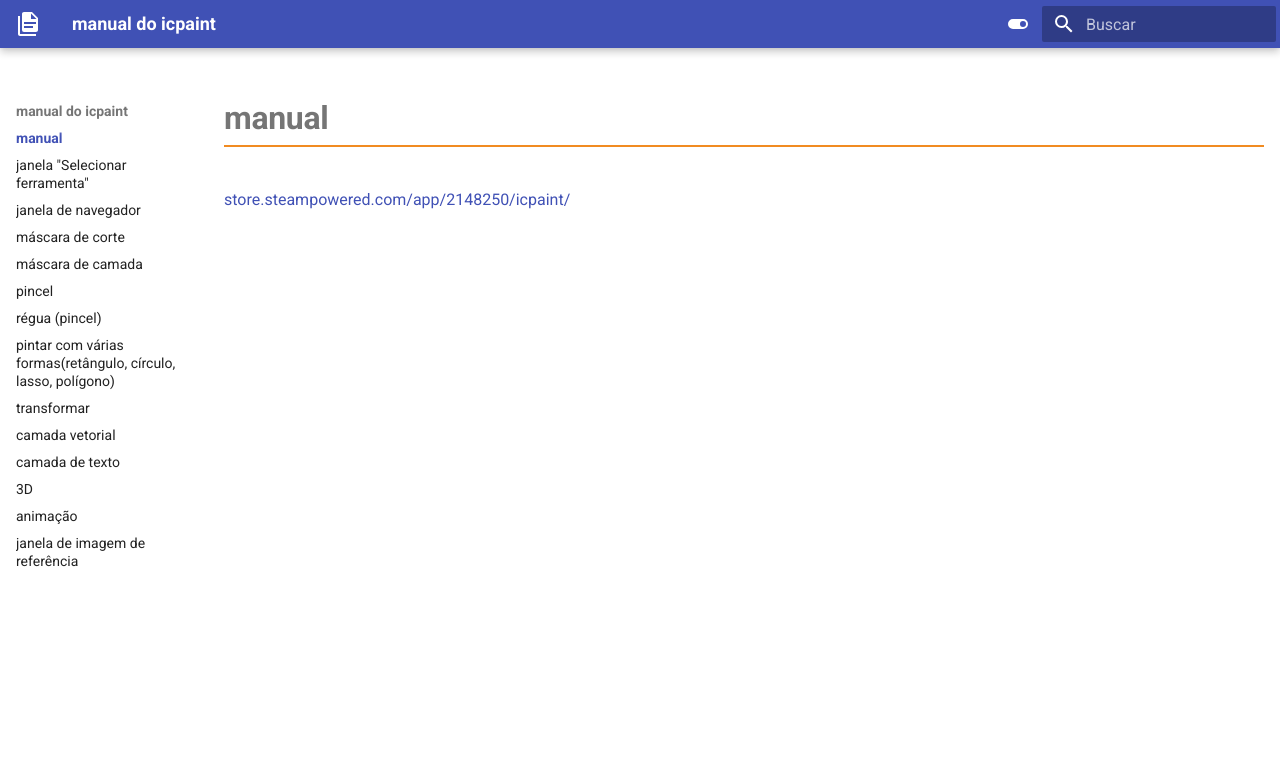
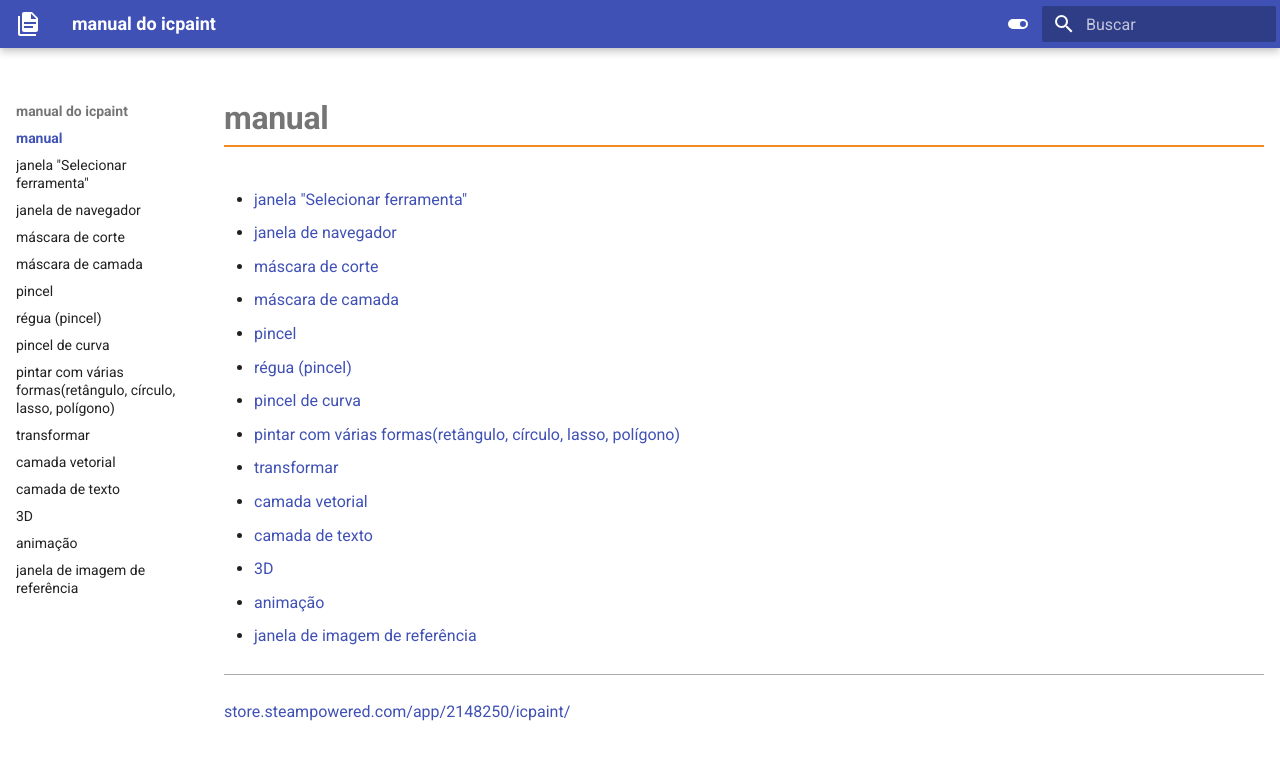
Before and after one commit to TomoyukiMizuma/icpaint_manual_pt, an MkDocs documentation site: the page built from docs/index.md, in a window 1280 px wide. Shown: the top 760 px of the page. Built offline with MkDocs 1.6.1 and Material for MkDocs 9.7.7, drawn with Linux system fonts in a browser that asks for light colours.

Commit message:
curve brush

```diff
--- a/docs/index.md
+++ b/docs/index.md
@@ -3,4 +3,21 @@
   - toc
 ---
 
+* [janela "Selecionar ferramenta"](select_tool_window.md)
+* [janela de navegador](navigator_window.md)
+* [máscara de corte](clipping_mask.md)
+* [máscara de camada](layer_mask.md)
+* [pincel](brush.md)
+* [régua (pincel)](ruler_brush.md)
+* [pincel de curva](curve_brush.md)
+* [pintar com várias formas(retângulo, círculo, lasso, polígono)](paint_with_shapes.md)
+* [transformar](transform.md)
+* [camada vetorial](vector_layer.md)
+* [camada de texto](text_layer.md)
+* [3D](3D.md)
+* [animação](animation.md)
+* [janela de imagem de referência](reference_image.md)
+
+---
+
 [store.steampowered.com/app/2148250/icpaint/](https://store.steampowered.com/app/2148250/icpaint/)
--- a/mkdocs.yml
+++ b/mkdocs.yml
@@ -246,6 +246,7 @@
   - máscara de camada:               layer_mask.md
   - pincel:                          brush.md
   - régua (pincel):                  ruler_brush.md
+  - pincel de curva:                 curve_brush.md
   - pintar com várias formas(retângulo, círculo, lasso, polígono): paint_with_shapes.md
   - transformar:                     transform.md
   - camada vetorial:                 vector_layer.md
```
Also changed, not shown: docs/curve_brush.md (added, +110 -0 lines), docs/image/curve_brush_airbrush.png (added), docs/image/curve_brush_circle_img.png (added), docs/image/curve_brush_fur.png (added), docs/image/curve_brush_lighting_line.png (added), docs/image/curve_brush_splatter.png (added), docs/image/curve_brush_star.png (added), docs/image/select_tool_curve_brush.png (added), 1 other file.
